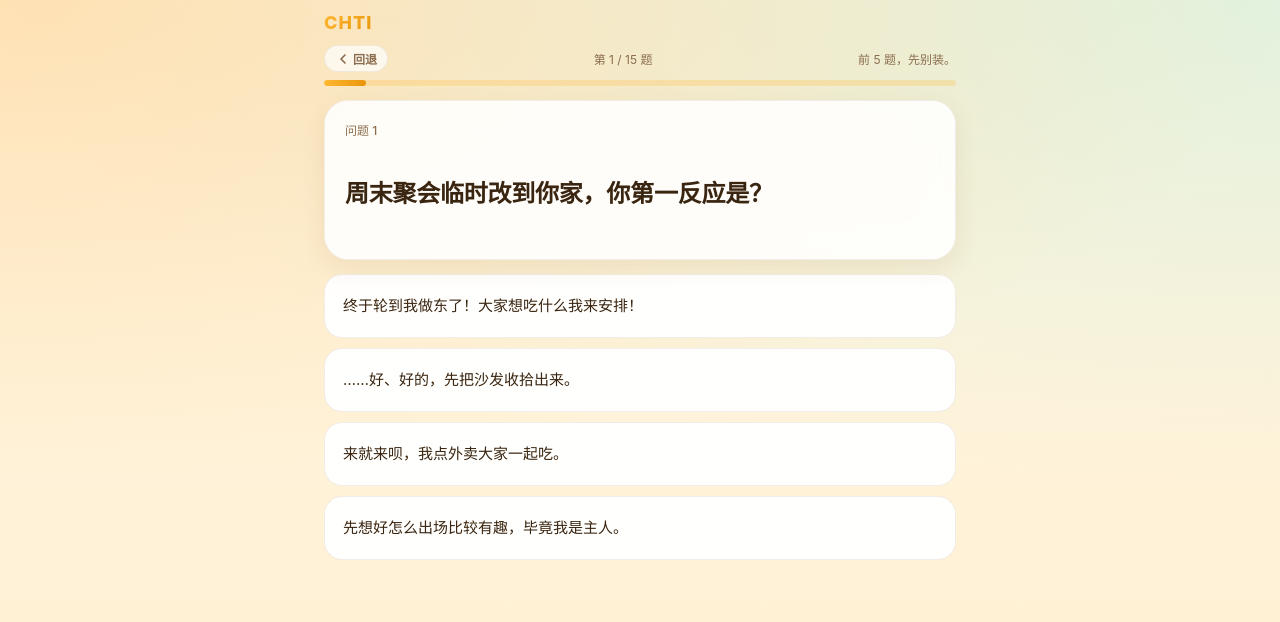
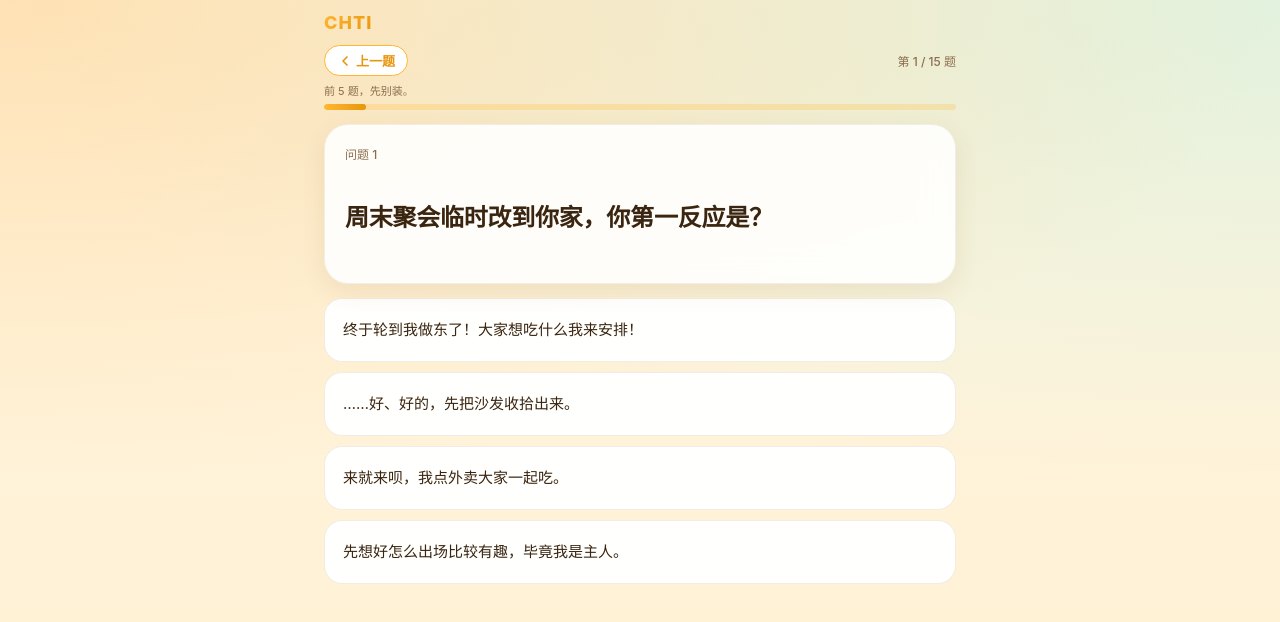
Before and after one commit to txdywy/chika, a plain HTML site: page index.html in a window 1280 px wide. Both pictures are taken after a click on the button "开始测". Drawn offline with Linux system fonts and the light colour scheme.

Commit message:
重做回退按钮布局：按钮改名为「上一题」，放在进度条左侧独立一行，橙色高亮更醒目

```diff
--- a/index.html
+++ b/index.html
@@ -68,14 +68,14 @@
     <section class="screen" id="screenQuiz">
       <div class="quiz-shell">
         <div class="progress-shell">
-          <div class="progress-info">
+          <div class="progress-top">
             <button class="back-btn" id="backBtn" hidden>
               <svg width="16" height="16" viewBox="0 0 24 24" fill="none" stroke="currentColor" stroke-width="2.5" stroke-linecap="round" stroke-linejoin="round"><polyline points="15 18 9 12 15 6"/></svg>
-              回退
+              上一题
             </button>
             <span class="progress-count" id="progressCount"></span>
-            <span class="progress-tip" id="progressTip"></span>
           </div>
+          <div class="progress-tip" id="progressTip"></div>
           <div class="progress-track">
             <div class="progress-fill" id="progressFill"></div>
           </div>
--- a/styles.css
+++ b/styles.css
@@ -290,34 +290,39 @@ a { color: inherit; }
 /* progress */
 .progress-shell {
   display: grid;
-  gap: 8px;
+  gap: 6px;
 }
-.progress-info {
+.progress-top {
   display: flex;
   align-items: center;
   justify-content: space-between;
+}
+.progress-count {
   font-size: 12px;
   color: var(--muted);
+  font-weight: 500;
 }
 .back-btn {
   display: inline-flex;
   align-items: center;
-  gap: 2px;
-  border: 1px solid var(--line);
-  background: rgba(255, 255, 255, 0.7);
-  backdrop-filter: blur(4px);
-  -webkit-backdrop-filter: blur(4px);
+  gap: 3px;
+  border: 1.5px solid var(--accent);
+  background: #fff;
   border-radius: var(--r-pill);
-  padding: 4px 10px;
-  font-size: 12px;
-  font-weight: 600;
-  color: var(--muted);
+  padding: 5px 12px;
+  font-size: 13px;
+  font-weight: 700;
+  color: var(--accent-dark);
   cursor: pointer;
-  transition: transform 0.15s ease, opacity 0.15s ease, border-color 0.15s ease;
+  transition: transform 0.15s ease, background 0.15s ease;
   flex-shrink: 0;
 }
-.back-btn:active { transform: scale(0.95); opacity: 0.8; border-color: var(--accent); }
+.back-btn:active { transform: scale(0.95); background: #FFF8E8; }
 .back-btn svg { flex-shrink: 0; }
+.progress-tip {
+  font-size: 11px;
+  color: var(--muted);
+}
 .progress-track {
   height: 6px;
   background: rgba(255, 183, 49, 0.25);
```
